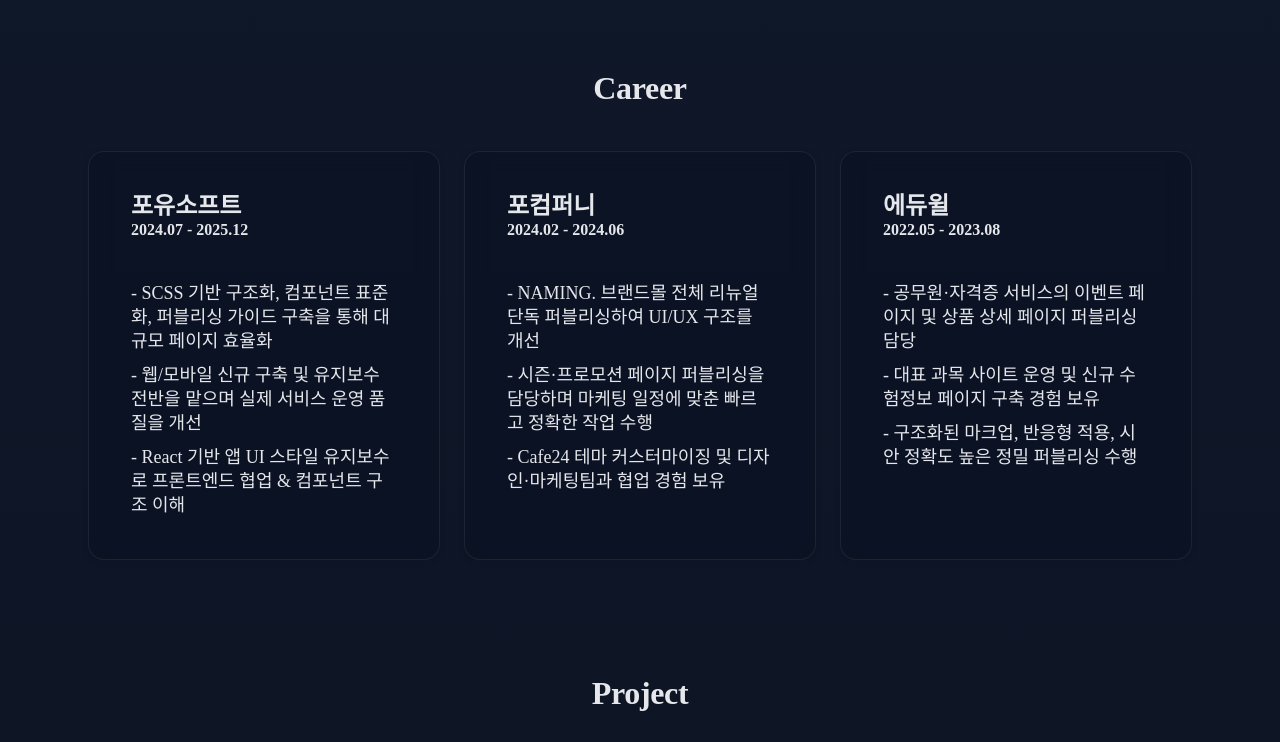
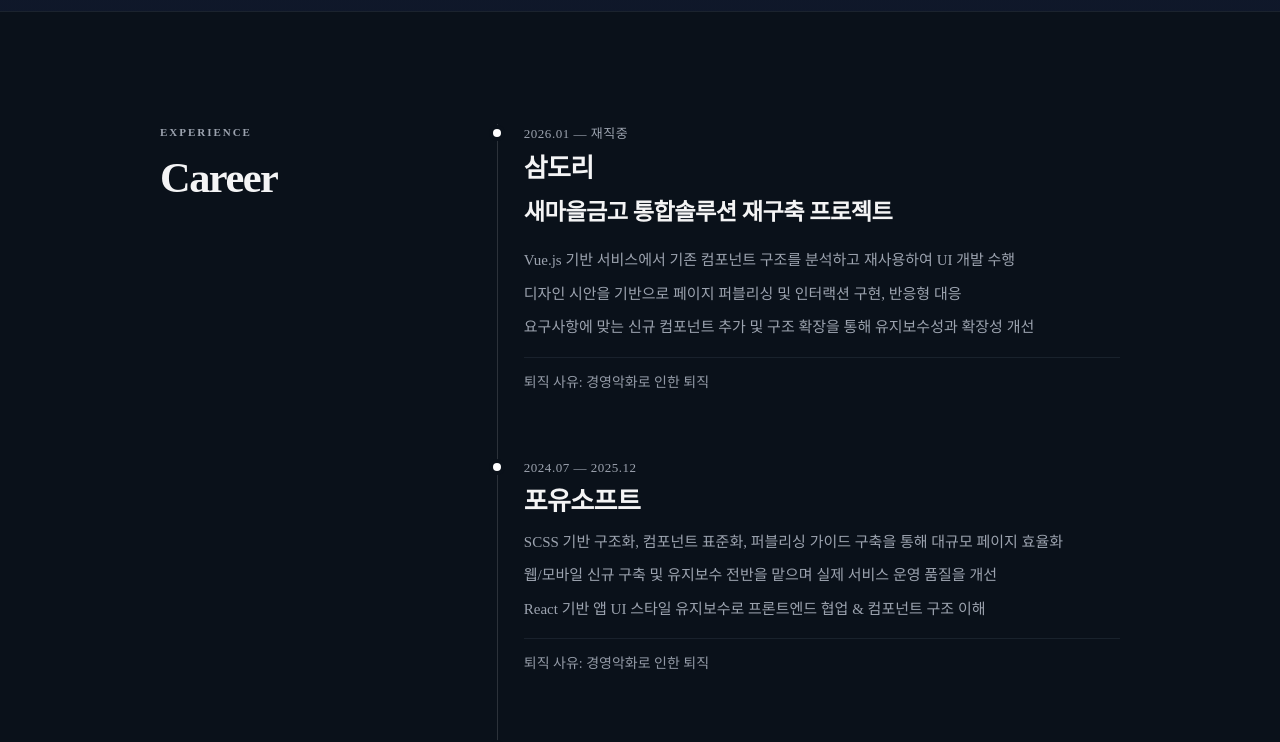
Before and after one commit to yunmee0704/portfolio_2025, a React (Vite) app: page / in a window 1280 px wide. Shown: the part 1180-1922 px from the top of the page. Built offline with nearby package versions, Linux system fonts and the light colour scheme.

Commit message:
커리어 수정

```diff
--- a/src/App.jsx
+++ b/src/App.jsx
@@ -68,11 +68,12 @@
             <SkillCard />
           </div>
         </section>
-        <section className="section section-card" id="Career">
-          <div className="section-card__title">
-            <h2>Career</h2>
-          </div>
-          <div className="section-card__content">
+        <section className="section section-lineage" id="Career">
+          <div className="section-lineage__inner">
+            <header className="section-lineage__head">
+              <span className="section-lineage__eyebrow">Experience</span>
+              <h2>Career</h2>
+            </header>
             <CareerCard />
           </div>
         </section>
--- a/src/components/card/Career-card.jsx
+++ b/src/components/card/Career-card.jsx
@@ -1,61 +1,77 @@
-import styles from "./Card.module.scss";
-
 const careerList = [
   {
-        id: 1, title: '포유소프트',
-        period: '2024.07 - 2025.12',
+    id: 1,
+    title: "삼도리",
+    projectHeadline: "새마을금고 통합솔루션 재구축 프로젝트",
+    period: "2026.01 — 재직중",
     desc: [
-            {id: 1, content: "SCSS 기반 구조화, 컴포넌트 표준화, 퍼블리싱 가이드 구축을 통해 대규모 페이지 효율화"},
-            {id: 2, content: "웹/모바일 신규 구축 및 유지보수 전반을 맡으며 실제 서비스 운영 품질을 개선"},
-            {id: 3, content: "React 기반 앱 UI 스타일 유지보수로 프론트엔드 협업 & 컴포넌트 구조 이해"},
-        ]
+      "Vue.js 기반 서비스에서 기존 컴포넌트 구조를 분석하고 재사용하여 UI 개발 수행",
+      "디자인 시안을 기반으로 페이지 퍼블리싱 및 인터랙션 구현, 반응형 대응",
+      "요구사항에 맞는 신규 컴포넌트 추가 및 구조 확장을 통해 유지보수성과 확장성 개선",
+    ],
+    leaveReason: "퇴직 사유: 경영악화로 인한 퇴직",
   },
   {
-        id: 2, title: '포컴퍼니',
-        period: '2024.02 - 2024.06',
+    id: 2,
+    title: "포유소프트",
+    period: "2024.07 — 2025.12",
     desc: [
-            {id: 1, content: "NAMING. 브랜드몰 전체 리뉴얼 단독 퍼블리싱하여 UI/UX 구조를 개선"},
-            {id: 2, content: "시즌·프로모션 페이지 퍼블리싱을 담당하며 마케팅 일정에 맞춘 빠르고 정확한 작업 수행"},
-            {id: 3, content: "Cafe24 테마 커스터마이징 및 디자인·마케팅팀과 협업 경험 보유"},
-        ]
+      "SCSS 기반 구조화, 컴포넌트 표준화, 퍼블리싱 가이드 구축을 통해 대규모 페이지 효율화",
+      "웹/모바일 신규 구축 및 유지보수 전반을 맡으며 실제 서비스 운영 품질을 개선",
+      "React 기반 앱 UI 스타일 유지보수로 프론트엔드 협업 & 컴포넌트 구조 이해",
+    ],
+    leaveReason: "퇴직 사유: 경영악화로 인한 퇴직",
   },
   {
-        id: 3, title: '에듀윌',
-        period: '2022.05 - 2023.08',
+    id: 3,
+    title: "포컴퍼니",
+    period: "2024.02 — 2024.06",
     desc: [
-            {id: 1, content: "공무원·자격증 서비스의 이벤트 페이지 및 상품 상세 페이지 퍼블리싱 담당"},
-            {id: 2, content: "대표 과목 사이트 운영 및 신규 수험정보 페이지 구축 경험 보유"},
-            {id: 3, content: "구조화된 마크업, 반응형 적용, 시안 정확도 높은 정밀 퍼블리싱 수행"},
-        ]
+      "NAMING. 브랜드몰 전체 리뉴얼 단독 퍼블리싱하여 UI/UX 구조를 개선",
+      "시즌·프로모션 페이지 퍼블리싱을 담당하며 마케팅 일정에 맞춘 빠르고 정확한 작업 수행",
+      "Cafe24 테마 커스터마이징 및 디자인·마케팅팀과 협업 경험 보유",
+    ],
+    leaveReason: "퇴직 사유: 개인사정",
   },
+  {
+    id: 4,
+    title: "에듀윌",
+    period: "2022.05 — 2023.08",
+    desc: [
+      "공무원·자격증 서비스의 이벤트 페이지 및 상품 상세 페이지 퍼블리싱 담당",
+      "대표 과목 사이트 운영 및 신규 수험정보 페이지 구축 경험 보유",
+      "구조화된 마크업, 반응형 적용, 시안 정확도 높은 정밀 퍼블리싱 수행",
+    ],
+    leaveReason: "퇴직 사유: 경영악화로 인한 퇴직",
+  },
+];
 
-]
-
-const careerItem = careerList.map(item =>
-    <div className={`${styles.card} ${styles['card-career']}`} key={item.id}>
-        <div className={styles['card-career__details']}>
-            <div className={styles['card-career__details-item']}>
-                <div className={styles['card-career__details-company']}>
-                    {item.title}
+function CareerCard() {
+  return (
+    <ul className="lineage-timeline">
+      {careerList.map((item) => (
+        <li className="lineage-item" key={item.id}>
+          <div className="lineage-item__meta">
+            <span className="lineage-item__period">{item.period}</span>
           </div>
-                <div className={styles['card-career__details-period']}>
-                    {item.period}
-                </div>
-            </div>
-        </div>
-        <div className={styles['card-career__description']}>
+          <h3 className="lineage-item__company">{item.title}</h3>
+          <div className="lineage-item__body">
+            {item.projectHeadline && (
+              <p className="lineage-item__project">{item.projectHeadline}</p>
+            )}
             <ul>
-                {item.desc.map((descItem) => (
-                    <li key={descItem.id}>- {descItem.content}</li>
+              {item.desc.map((line, i) => (
+                <li key={i}>{line}</li>
               ))}
             </ul>
+            {item.leaveReason && (
+              <p className="lineage-item__leave">{item.leaveReason}</p>
+            )}
           </div>
-    </div>
-)
-function CareerCard() {
-    return (
-        careerItem
-    )
+        </li>
+      ))}
+    </ul>
+  );
 }
 
 export default CareerCard;
--- a/src/styles/global.scss
+++ b/src/styles/global.scss
@@ -15,11 +15,14 @@
     &.darkmode {
         --bg-color: #0b1220;
         --bg-accent: #111a2e;
-        --text-primary: #e5e7eb;
+        --text-primary: #f4f4f5;
         --text-secondary: #9ca3af;
         --card-bg: rgba(13, 18, 31, 0.60);
         --border-color: rgba(148, 163, 184, 0.12);
         --accent: #22d3ee;
+        --lineage-bg: #0a111a;
+        --lineage-line: rgba(255, 255, 255, 0.14);
+        --lineage-dot: #ffffff;
         color: var(--text-primary);
         border-color:$white;
     }
@@ -32,6 +35,9 @@
         --card-bg: rgba(255, 255, 255, 0.70);
         --border-color: rgba(15, 23, 42, 0.08);
         --accent: #0ea5e9;
+        --lineage-bg: #e8ecf3;
+        --lineage-line: rgba(15, 23, 42, 0.12);
+        --lineage-dot: #1f2937;
         color: var(--text-primary);
         border-color: $black;
     }
--- a/src/styles/layout.scss
+++ b/src/styles/layout.scss
@@ -122,5 +122,162 @@
       }
     }
   }
+}
 
+// —— Professional Lineage (Career) ——
+.section-lineage {
+  width: 100vw;
+  max-width: 100vw;
+  margin-left: calc(50% - 50vw);
+  margin-right: calc(50% - 50vw);
+  box-sizing: border-box;
+  padding: clamp(56px, 10vw, 112px) clamp(16px, 4vw, 40px);
+  background: var(--lineage-bg);
+  border-top: 1px solid var(--border-color);
 }
+
+.section-lineage__inner {
+  max-width: 960px;
+  margin: 0 auto;
+  display: grid;
+  gap: clamp(40px, 6vw, 72px);
+  align-items: start;
+}
+
+.section-lineage__head {
+  .section-lineage__eyebrow {
+    display: block;
+    font-size: 0.6875rem;
+    font-weight: 600;
+    letter-spacing: 0.18em;
+    text-transform: uppercase;
+    color: var(--text-secondary);
+    margin-bottom: 12px;
+  }
+
+  h2 {
+    margin: 0;
+    font-size: clamp(1.85rem, 5vw, 2.65rem);
+    font-weight: 700;
+    line-height: 1.12;
+    letter-spacing: -0.035em;
+    color: var(--text-primary);
+  }
+}
+
+@media screen and (min-width: $breakpoint-lineage) {
+  .section-lineage__inner {
+    grid-template-columns: minmax(180px, 260px) minmax(0, 1fr);
+    gap: clamp(48px, 6vw, 96px);
+  }
+
+  .section-lineage__head {
+    position: sticky;
+    top: 96px;
+  }
+}
+
+.lineage-timeline {
+  position: relative;
+  margin: 0;
+  padding: 0 0 0 22px;
+  border-left: 1px solid var(--lineage-line);
+  list-style: none;
+}
+
+.lineage-item {
+  position: relative;
+  padding-bottom: clamp(48px, 8vw, 80px);
+
+  &:last-child {
+    padding-bottom: 0;
+  }
+
+  &::before {
+    content: "";
+    position: absolute;
+    left: -27px;
+    top: 5px;
+    width: 8px;
+    height: 8px;
+    border-radius: 50%;
+    background: var(--lineage-dot);
+    box-shadow: 0 0 0 4px var(--lineage-bg);
+  }
+}
+
+.lineage-item__meta {
+  margin-bottom: 8px;
+}
+
+.lineage-item__period {
+  display: block;
+  font-size: 0.8125rem;
+  font-weight: 400;
+  letter-spacing: 0.04em;
+  color: var(--text-secondary);
+}
+
+.lineage-item__company {
+  margin: 0 0 12px;
+  font-size: clamp(1.25rem, 3vw, 1.625rem);
+  font-weight: 700;
+  line-height: 1.2;
+  letter-spacing: -0.025em;
+  color: var(--text-primary);
+}
+
+.lineage-item__body {
+  max-width: 600px;
+  font-size: 0.9375rem;
+  line-height: 1.7;
+  color: var(--text-secondary);
+
+  .lineage-item__project {
+    margin: 0 0 20px;
+    font-size: clamp(1.15rem, 2.85vw, 1.45rem);
+    font-weight: 700;
+    line-height: 1.4;
+    letter-spacing: -0.025em;
+    color: var(--text-primary);
+  }
+
+  ul {
+    margin: 0;
+    padding: 0;
+    list-style: none;
+  }
+
+  li {
+    margin-bottom: 8px;
+
+    &:last-child {
+      margin-bottom: 0;
+    }
+  }
+}
+
+.lineage-item__leave {
+  margin: 16px 0 0;
+  padding-top: 14px;
+  border-top: 1px solid var(--border-color);
+  font-size: 0.875rem;
+  line-height: 1.55;
+  color: var(--text-secondary);
+  opacity: 0.95;
+}
+
+@media screen and (min-width: $breakpoint-lineage) {
+  .lineage-timeline {
+    padding-left: 26px;
+    max-width: 640px;
+  }
+
+  .lineage-item {
+    padding-bottom: clamp(56px, 5vw, 88px);
+
+    &::before {
+      left: -31px;
+    }
+  }
+}
--- a/src/styles/variables.scss
+++ b/src/styles/variables.scss
@@ -12,6 +12,7 @@
 
 //브레이크 포인트
 $breakpoint-mobile: 768px;
+$breakpoint-lineage: 900px;
 
 
 $radius-lg: 16px;
```
Lines whose indentation alone changed are shown as unchanged.
